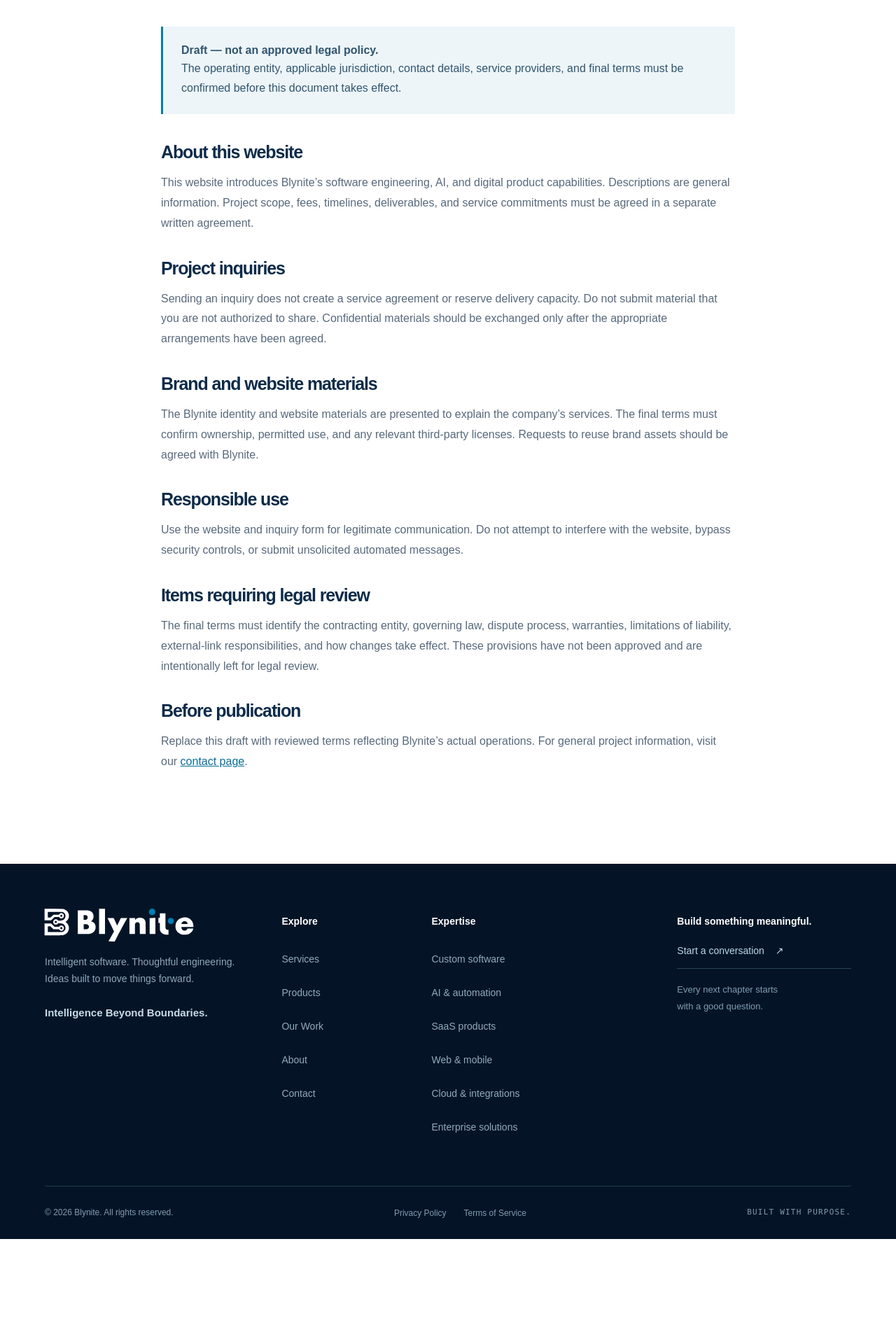
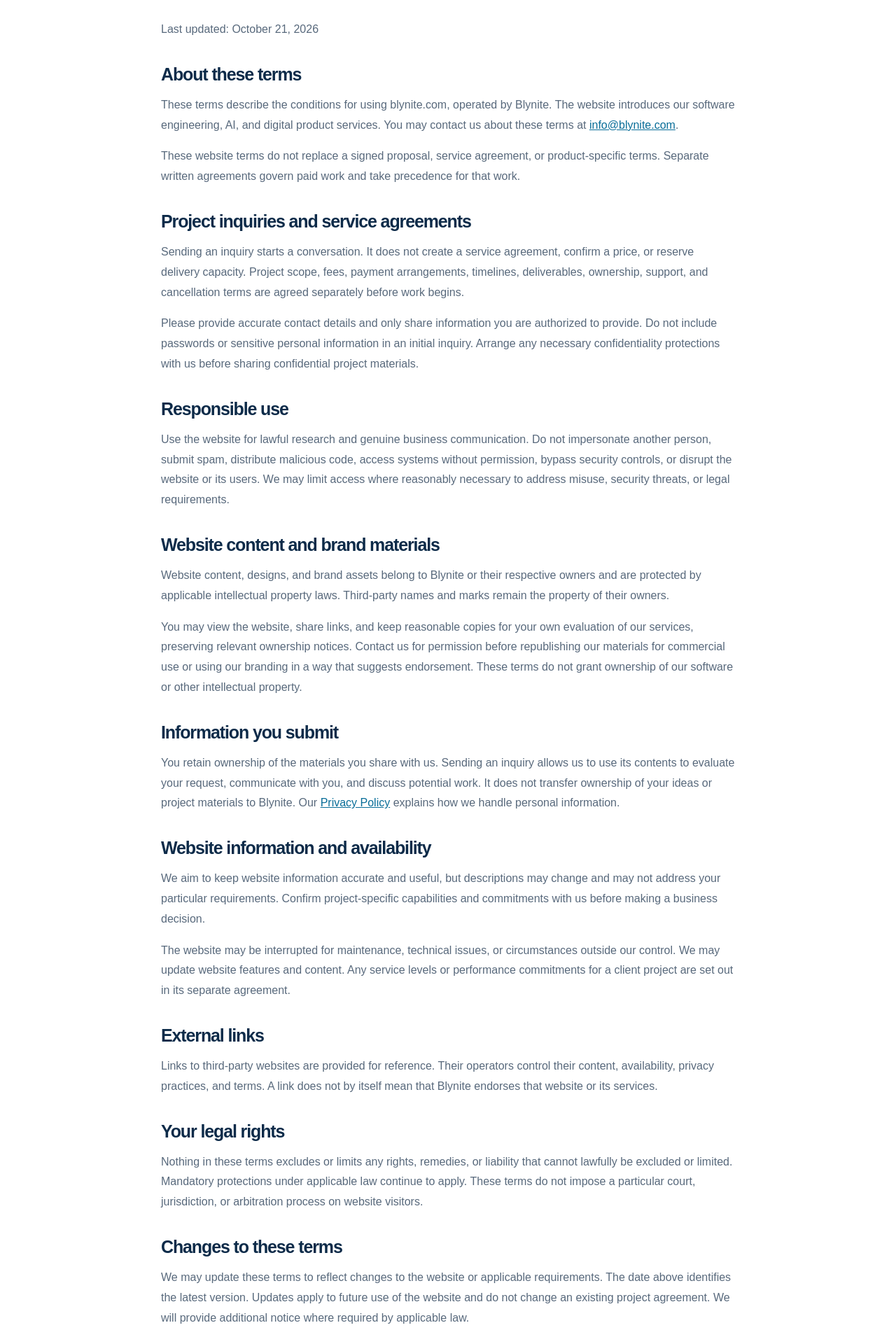
Before and after one commit to amirmustafamtp/blynite, a Next.js app: page /terms in a window 1280 px wide. Shown: the part 520-2440 px from the top of the page at 70% size. Before the commit the page ends 2290 px from the top, so only its background shows below. Built offline with nearby package versions, Linux system fonts and the light colour scheme.

Commit message:
Publish website terms and update search metadata

```diff
--- a/src/app/sitemap.ts
+++ b/src/app/sitemap.ts
@@ -5,6 +5,7 @@
 export default function sitemap(): MetadataRoute.Sitemap {
   return [
     "/privacy",
+    "/terms",
     ...navigation.map((item) => item.href),
     ...services.map((item) => `/services/${item.slug}`),
     ...publicProducts.map((item) => `/products/${item.slug}`),
--- a/src/app/terms/page.tsx
+++ b/src/app/terms/page.tsx
@@ -1,10 +1,9 @@
 import { LegalPage } from "@/components/legal-page";
 import { pageMetadata } from "@/lib/metadata";
 export const metadata = pageMetadata(
-  "Terms of Service — Draft",
-  "Blynite's draft terms of service, pending review before launch.",
+  "Terms of Service",
+  "Terms for using Blynite’s website, accessing its content, and submitting project inquiries.",
   "/terms",
-  true,
 );
 export default function Terms() {
   return <LegalPage type="terms" />;
--- a/src/components/legal-page.tsx
+++ b/src/components/legal-page.tsx
@@ -5,29 +5,18 @@
   return (
     <>
       <PageHero
-        eyebrow={privacy ? "Legal" : "Legal · Draft for review"}
+        eyebrow="Legal"
         title={privacy ? "Privacy Policy" : "Terms of Service"}
         description={
           privacy
             ? "How we handle personal information when you visit our website or contact Blynite."
-            : "This document is a working draft. It requires review and approval before the website launches publicly."
+            : "The terms for using Blynite’s website, exploring our services, and sending project inquiries."
         }
       />
       <article id="page-content" className="container narrow-content section">
-        {privacy ? (
-          <p>
-            Last updated: <time dateTime="2026-10-21">October 21, 2026</time>
-          </p>
-        ) : (
-          <div className="legal-draft">
-            <strong>Draft — not an approved legal policy.</strong>
-            <p>
-              The operating entity, applicable jurisdiction, contact details,
-              service providers, and final terms must be confirmed before this
-              document takes effect.
-            </p>
-          </div>
-        )}
+        <p>
+          Last updated: <time dateTime="2026-10-21">October 21, 2026</time>
+        </p>
         {privacy ? (
           <>
             <section className="legal-section">
@@ -168,63 +157,131 @@
         ) : (
           <>
             <section className="legal-section">
-              <h2>About this website</h2>
+              <h2>About these terms</h2>
               <p>
-                This website introduces Blynite’s software engineering, AI, and
-                digital product capabilities. Descriptions are general
-                information. Project scope, fees, timelines, deliverables, and
-                service commitments must be agreed in a separate written
-                agreement.
+                These terms describe the conditions for using blynite.com,
+                operated by Blynite. The website introduces our software
+                engineering, AI, and digital product services. You may contact
+                us about these terms at{" "}
+                <a href="mailto:info@blynite.com">info@blynite.com</a>.
+              </p>
+              <p>
+                These website terms do not replace a signed proposal, service
+                agreement, or product-specific terms. Separate written
+                agreements govern paid work and take precedence for that work.
               </p>
             </section>
             <section className="legal-section">
-              <h2>Project inquiries</h2>
+              <h2>Project inquiries and service agreements</h2>
               <p>
-                Sending an inquiry does not create a service agreement or
-                reserve delivery capacity. Do not submit material that you are
-                not authorized to share. Confidential materials should be
-                exchanged only after the appropriate arrangements have been
-                agreed.
+                Sending an inquiry starts a conversation. It does not create a
+                service agreement, confirm a price, or reserve delivery
+                capacity. Project scope, fees, payment arrangements, timelines,
+                deliverables, ownership, support, and cancellation terms are
+                agreed separately before work begins.
               </p>
-            </section>
-            <section className="legal-section">
-              <h2>Brand and website materials</h2>
               <p>
-                The Blynite identity and website materials are presented to
-                explain the company’s services. The final terms must confirm
-                ownership, permitted use, and any relevant third-party licenses.
-                Requests to reuse brand assets should be agreed with Blynite.
+                Please provide accurate contact details and only share
+                information you are authorized to provide. Do not include
+                passwords or sensitive personal information in an initial
+                inquiry. Arrange any necessary confidentiality protections with
+                us before sharing confidential project materials.
               </p>
             </section>
             <section className="legal-section">
               <h2>Responsible use</h2>
               <p>
-                Use the website and inquiry form for legitimate communication.
-                Do not attempt to interfere with the website, bypass security
-                controls, or submit unsolicited automated messages.
+                Use the website for lawful research and genuine business
+                communication. Do not impersonate another person, submit spam,
+                distribute malicious code, access systems without permission,
+                bypass security controls, or disrupt the website or its users.
+                We may limit access where reasonably necessary to address
+                misuse, security threats, or legal requirements.
               </p>
             </section>
             <section className="legal-section">
-              <h2>Items requiring legal review</h2>
+              <h2>Website content and brand materials</h2>
               <p>
-                The final terms must identify the contracting entity, governing
-                law, dispute process, warranties, limitations of liability,
-                external-link responsibilities, and how changes take effect.
-                These provisions have not been approved and are intentionally
-                left for legal review.
+                Website content, designs, and brand assets belong to Blynite or
+                their respective owners and are protected by applicable
+                intellectual property laws. Third-party names and marks remain
+                the property of their owners.
+              </p>
+              <p>
+                You may view the website, share links, and keep reasonable
+                copies for your own evaluation of our services, preserving
+                relevant ownership notices. Contact us for permission before
+                republishing our materials for commercial use or using our
+                branding in a way that suggests endorsement. These terms do not
+                grant ownership of our software or other intellectual property.
+              </p>
+            </section>
+            <section className="legal-section">
+              <h2>Information you submit</h2>
+              <p>
+                You retain ownership of the materials you share with us. Sending
+                an inquiry allows us to use its contents to evaluate your
+                request, communicate with you, and discuss potential work. It
+                does not transfer ownership of your ideas or project materials
+                to Blynite. Our <Link href="/privacy">Privacy Policy</Link>{" "}
+                explains how we handle personal information.
+              </p>
+            </section>
+            <section className="legal-section">
+              <h2>Website information and availability</h2>
+              <p>
+                We aim to keep website information accurate and useful, but
+                descriptions may change and may not address your particular
+                requirements. Confirm project-specific capabilities and
+                commitments with us before making a business decision.
+              </p>
+              <p>
+                The website may be interrupted for maintenance, technical
+                issues, or circumstances outside our control. We may update
+                website features and content. Any service levels or performance
+                commitments for a client project are set out in its separate
+                agreement.
+              </p>
+            </section>
+            <section className="legal-section">
+              <h2>External links</h2>
+              <p>
+                Links to third-party websites are provided for reference. Their
+                operators control their content, availability, privacy
+                practices, and terms. A link does not by itself mean that
+                Blynite endorses that website or its services.
+              </p>
+            </section>
+            <section className="legal-section">
+              <h2>Your legal rights</h2>
+              <p>
+                Nothing in these terms excludes or limits any rights, remedies,
+                or liability that cannot lawfully be excluded or limited.
+                Mandatory protections under applicable law continue to apply.
+                These terms do not impose a particular court, jurisdiction, or
+                arbitration process on website visitors.
+              </p>
+            </section>
+            <section className="legal-section">
+              <h2>Changes to these terms</h2>
+              <p>
+                We may update these terms to reflect changes to the website or
+                applicable requirements. The date above identifies the latest
+                version. Updates apply to future use of the website and do not
+                change an existing project agreement. We will provide additional
+                notice where required by applicable law.
+              </p>
+            </section>
+            <section className="legal-section">
+              <h2>Questions or concerns</h2>
+              <p>
+                Email <a href="mailto:info@blynite.com">info@blynite.com</a>{" "}
+                with questions about these terms or concerns about the website
+                so we can work toward a resolution. For a new project, visit our
+                <Link href="/contact"> contact page</Link>.
               </p>
             </section>
           </>
-        )}
-        {!privacy && (
-          <section className="legal-section">
-            <h2>Before publication</h2>
-            <p>
-              Replace this draft with reviewed terms reflecting Blynite’s actual
-              operations. For general project information, visit our{" "}
-              <Link href="/contact">contact page</Link>.
-            </p>
-          </section>
         )}
       </article>
     </>
```
Also changed, not shown: 2 other files (tests, documents, lock files or other folders).
